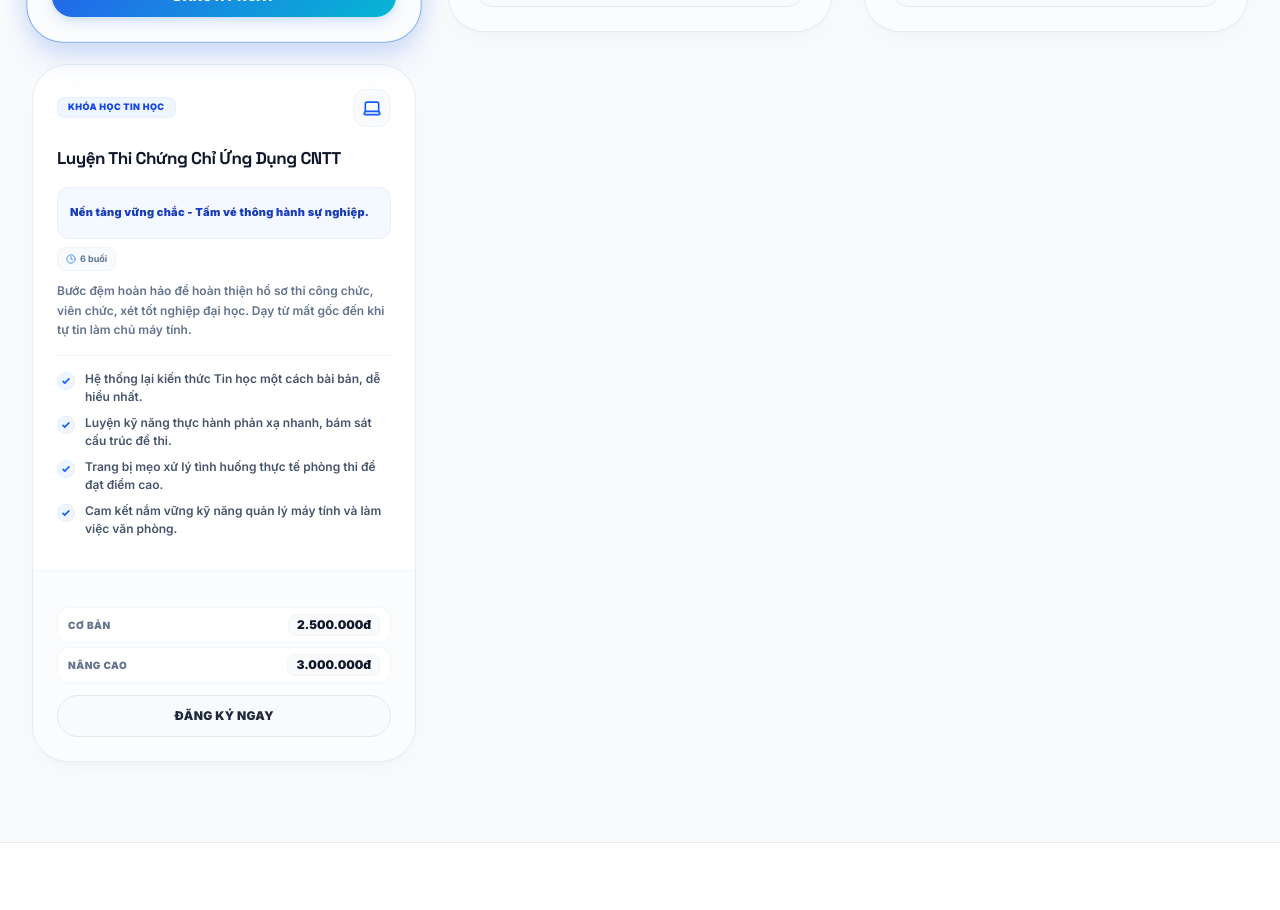
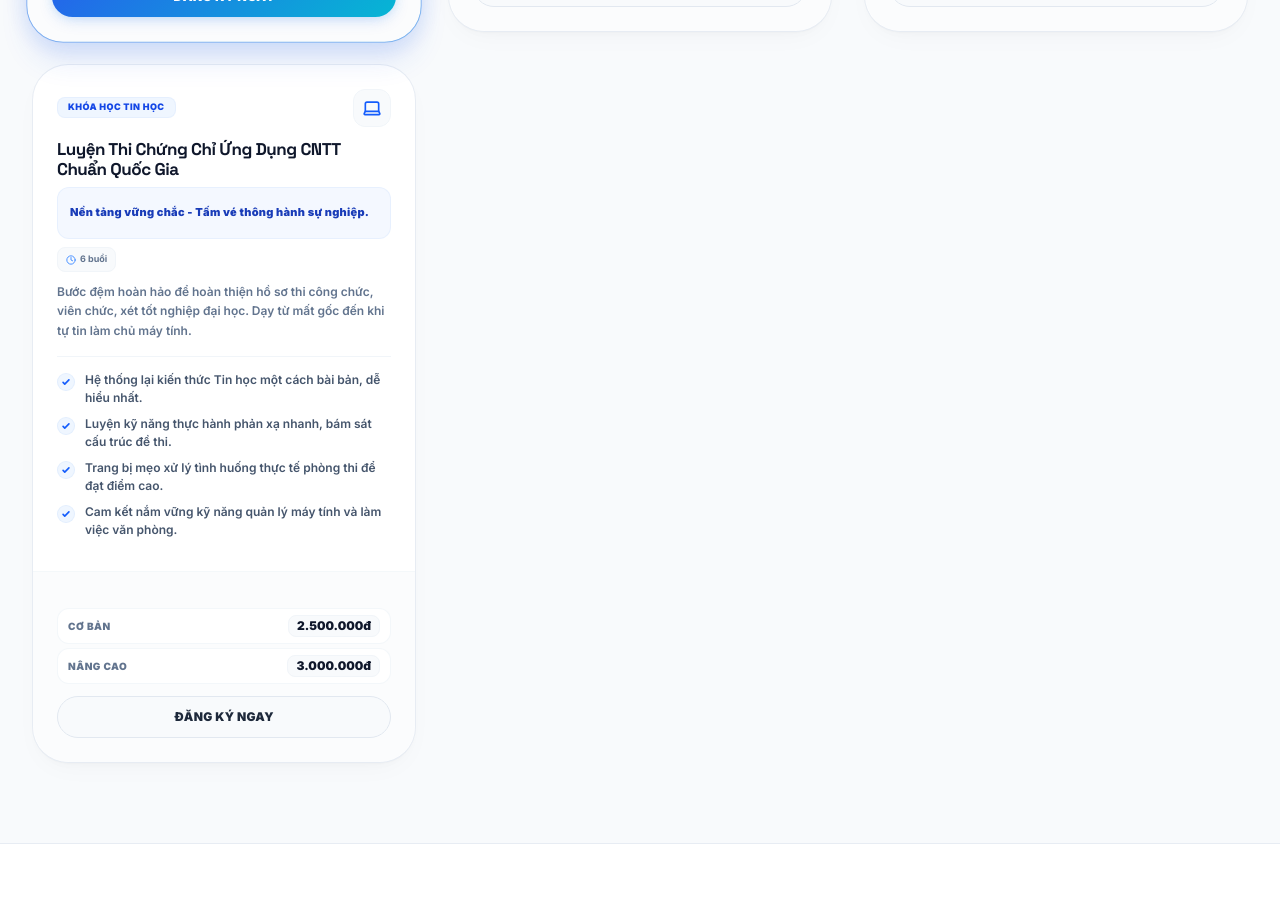
Before and after one commit to HUYJSC/tinhocjgenz, a Next.js app: page /khoa-hoc in a window 1280 px wide. Shown: the part 2020-2930 px from the top of the page. Built offline with nearby package versions, Linux system fonts and the light colour scheme.

Commit message:
fix(types): resolve TypeScript missing category properties error in Course interface and mockData

```diff
--- a/data/mockData.ts
+++ b/data/mockData.ts
@@ -1,7 +1,7 @@
 export interface Course {
   id: string;
-  category: "mos-ic3" | "practical-office" | "it-service";
-  categoryName: string;
+  category?: "mos-ic3" | "practical-office" | "it-service";
+  categoryName?: string;
   title: string;
   tagline: string;
   price: string | number;
@@ -313,10 +313,13 @@ export const coursesData: Course[] = [
   },
   {
     id: "excel-custom-accounting",
+    category: "practical-office",
+    categoryName: "Doanh Nghiệp & Kế Toán",
     title: "Excel \"May Đo\" Riêng Cho Kế Toán",
     tagline: "Xóa tan nỗi ám ảnh sổ sách, báo cáo.",
     price: "Chỉ từ 350.000đ - 400.000đ / buổi",
     duration: "Số buổi tùy chỉnh (Custom) theo mục tiêu",
+    badge: "Kèm 1:1 Doanh Nghiệp",
     description: "Khóa học được thiết kế 1-1, học và thực hành trực tiếp trên chính chứng từ, dữ liệu sống của công ty bạn. Học đến đâu, áp dụng giải quyết công việc ngay đến đó.",
     features: [
       "Giải quyết triệt để các bài toán khó về quản lý kho, công nợ, tính lương.",
@@ -328,10 +331,13 @@ export const coursesData: Course[] = [
   },
   {
     id: "cntt-national-app",
-    title: "Luyện Thi Chứng Chỉ Ứng Dụng CNTT",
+    category: "mos-ic3",
+    categoryName: "Chứng Chỉ Quốc Gia & Chuẩn Đầu Ra",
+    title: "Luyện Thi Chứng Chỉ Ứng Dụng CNTT Chuẩn Quốc Gia",
     tagline: "Nền tảng vững chắc - Tấm vé thông hành sự nghiệp.",
     price: "Cơ bản: 2.500.000đ | Nâng cao: 3.000.000đ",
     duration: "6 buổi",
+    badge: "Chuẩn Quốc Gia",
     description: "Bước đệm hoàn hảo để hoàn thiện hồ sơ thi công chức, viên chức, xét tốt nghiệp đại học. Dạy từ mất gốc đến khi tự tin làm chủ máy tính.",
     features: [
       "Hệ thống lại kiến thức Tin học một cách bài bản, dễ hiểu nhất.",
```
